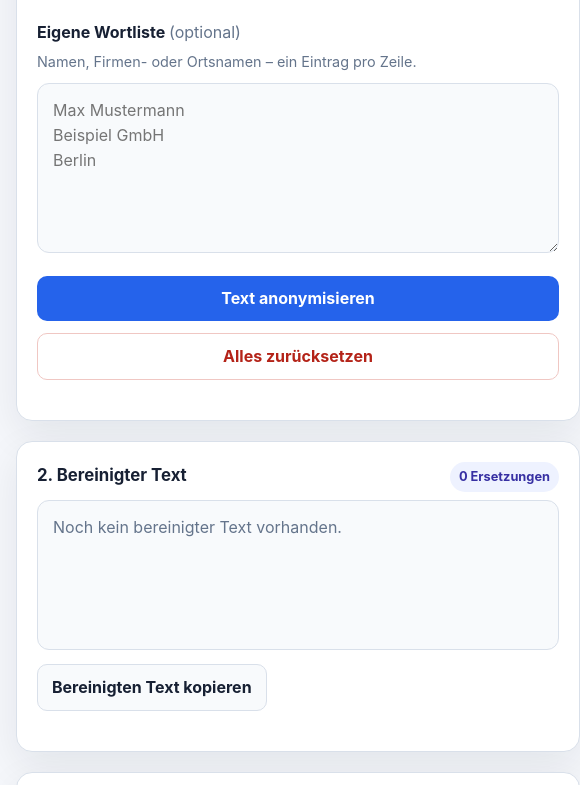
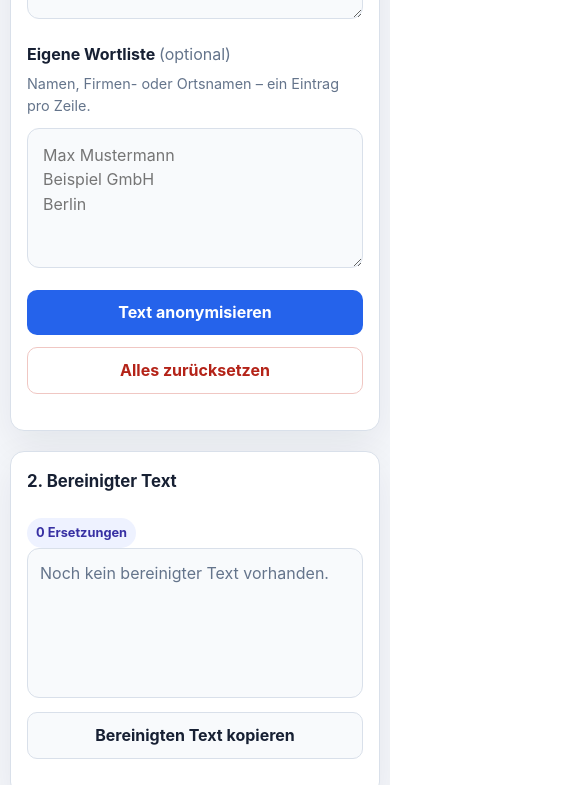
Before and after one commit to Mila672/minisoftware-Mila672, a plain HTML site: page index.html in a window 390 px wide. Shown: the part 809-1594 px from the top of the page, 580 px wide, since content can reach past the window. Drawn offline with Linux system fonts and the light colour scheme.

Commit message:
Handy-Ansicht robuster machen, damit die Anwendung auf schmalen Displays nicht zerbricht

```diff
--- a/index.html
+++ b/index.html
@@ -324,6 +324,56 @@
       .actions button { width: 100%; }
       .header-top { align-items: stretch; flex-direction: column; }
       .theme-toggle { align-self: flex-start; }
+    }
+
+    @media (max-width: 560px) {
+      .container {
+        width: min(100% - 20px, 1120px);
+        padding-top: 20px;
+        padding-bottom: 28px;
+      }
+
+      .card {
+        padding: 16px;
+        border-radius: 14px;
+      }
+
+      .notice,
+      .field-head,
+      .section-head {
+        flex-direction: column;
+        align-items: flex-start;
+      }
+
+      .toolbar {
+        flex-direction: column;
+      }
+
+      .toolbar button,
+      .theme-toggle {
+        width: 100%;
+        justify-content: center;
+      }
+
+      textarea {
+        min-height: 200px;
+      }
+
+      textarea.small {
+        min-height: 140px;
+      }
+
+      .output {
+        padding: 12px;
+      }
+
+      table {
+        min-width: 0;
+      }
+
+      th, td {
+        padding: 10px;
+      }
     }
 
     :root[data-theme="dark"] {
```
